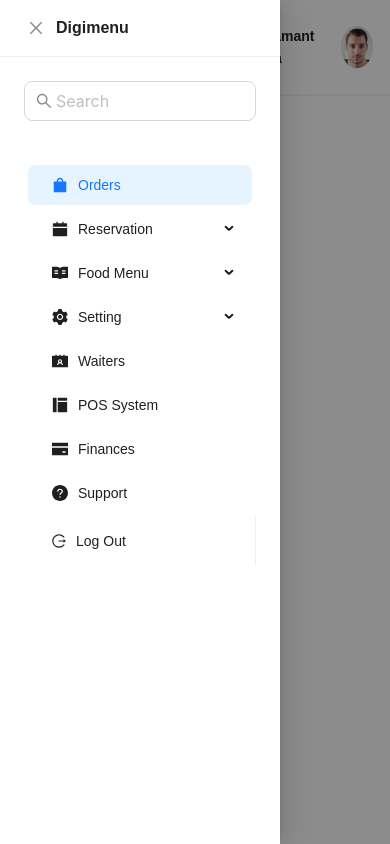
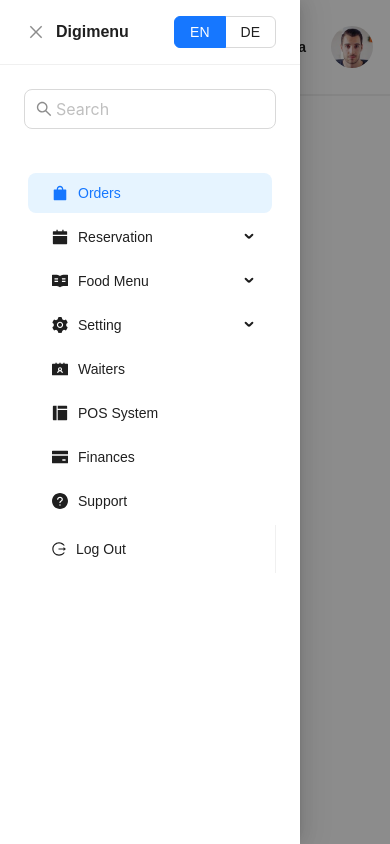
Before and after one commit to alithecodeguy/dashboard, a Next.js app: page / in a window 390 px wide. Both pictures are taken after a click on the button 44 px from the left and 47 px from the top of the page. Built offline with nearby package versions, Linux system fonts and the light colour scheme.

Commit message:
fix(layout): responsive layout fixed

```diff
--- a/components/common/LayoutHeader/index.tsx
+++ b/components/common/LayoutHeader/index.tsx
@@ -25,8 +25,7 @@
         display: 'flex',
         alignItems: 'center',
         borderBottom: '2px solid rgba(0,0,0,0.06)'
-      }}
-    >
+      }}>
       <Flex justify="space-between" align="center" style={{ width: '100%' }}>
         <Flex align="center" gap={24}>
           {collapsed && (
@@ -47,6 +46,7 @@
         </Flex>
 
         <Flex align="center" gap={24}>
+          {!collapsed && (
             <Radio.Group
               buttonStyle="solid"
               defaultValue="EN"
@@ -55,6 +55,7 @@
               <Radio.Button value="EN">EN</Radio.Button>
               <Radio.Button value="DE">DE</Radio.Button>
             </Radio.Group>
+          )}
           <Badge count={0} showZero>
             <Avatar
               style={{ background: '#E6F7FF', color: '#1890FF' }}
--- a/components/layout/PrimaryLayout/index.tsx
+++ b/components/layout/PrimaryLayout/index.tsx
@@ -8,7 +8,7 @@
 import { useEffect, useState } from 'react';
 import { Content } from 'antd/lib/layout/layout';
 import { usePathname, useRouter } from 'next/navigation';
-import { Drawer, Flex, Input, Layout, Menu } from 'antd';
+import { Drawer, Flex, Input, Layout, Menu, Radio } from 'antd';
 import {
   CalendarFilled,
   LogoutOutlined,
@@ -131,14 +131,12 @@
           setDrawerStatus(false);
         }}
         trigger={null}
-        style={{ background: '#FBFBFB', borderRight: '2px solid rgba(0,0,0,0.06)' }}
-      >
+        style={{ background: '#FBFBFB', borderRight: '2px solid rgba(0,0,0,0.06)' }}>
         <Flex vertical style={primaryLayoutReactStyles.siderContent()}>
           <Flex
             justify="center"
             style={primaryLayoutReactStyles.siderHeader()}
-            onClick={() => router.push(routes.HOME)}
-          >
+            onClick={() => router.push(routes.HOME)}>
             <Image src={'/assets/images/png/logo.png'} width={136} height={33} alt={'logo'} />
           </Flex>
           <Flex vertical justify="space-between" flex="1 1 auto">
@@ -154,14 +152,23 @@
         </Flex>
       </Sider>
       <Drawer
-        width={280}
+        width={300}
         title="Digimenu"
         placement="left"
         closable={true}
         onClose={() => setDrawerStatus(false)}
         visible={drawerStatus}
-        style={{ padding: 0 }}
-      >
+        extra={
+          <Radio.Group
+            buttonStyle="solid"
+            defaultValue="EN"
+            // value={position} onChange={(e) => setPosition(e.target.value)}
+          >
+            <Radio.Button value="EN">EN</Radio.Button>
+            <Radio.Button value="DE">DE</Radio.Button>
+          </Radio.Group>
+        }
+        style={{ padding: 0 }}>
         <Flex vertical justify="space-between" flex="1 1 auto">
           <Input
             // onChange={onSearch}
@@ -188,8 +195,7 @@
           maxHeight: '100%',
           overflow: 'auto',
           position: 'relative'
-        }}
-      >
+        }}>
         <LayoutHeader collapsed={collapsed} toggleDrawer={toggleDrawer} />
         <Content style={{ padding: 20, background: 'white' }}>{children}</Content>
       </Layout>
```
Lines whose indentation alone changed are shown as unchanged.
